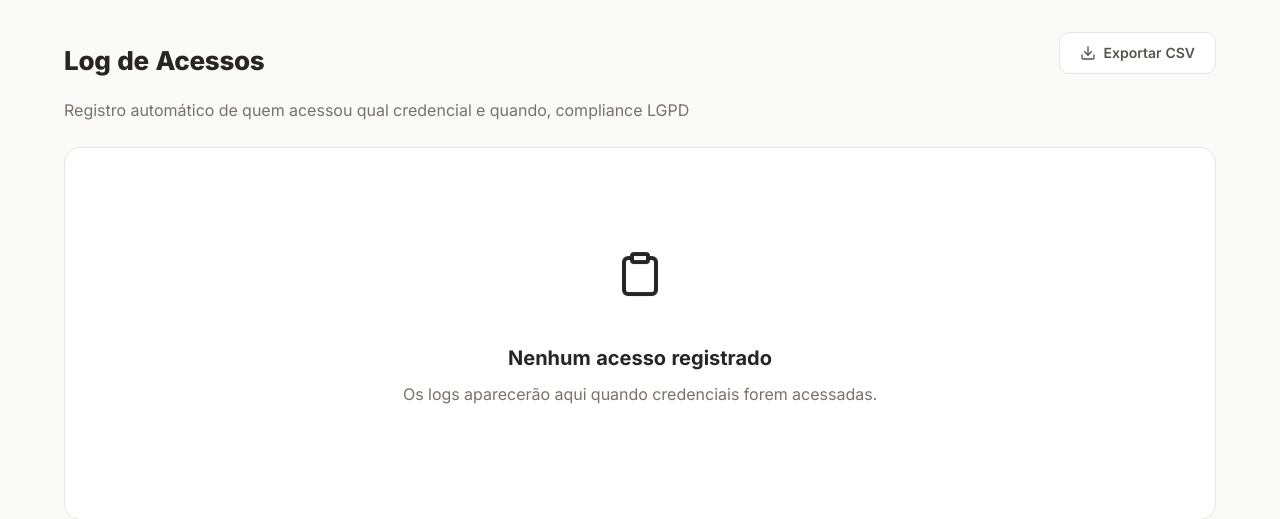
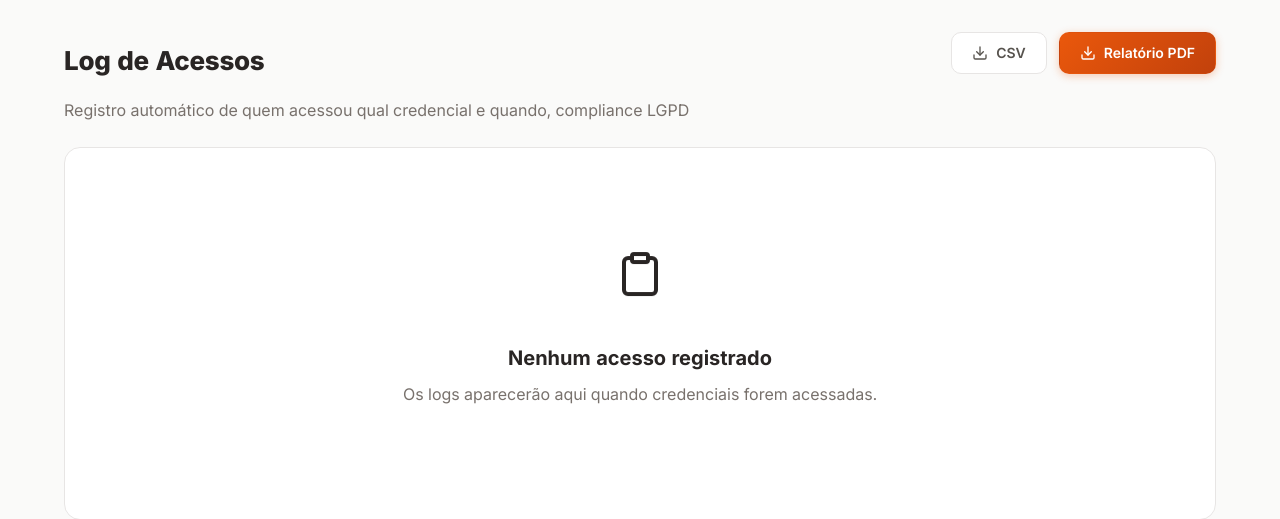
Before and after one commit to joaovictorgcu/projeto_5, a Flask app: template templates/logs.html in a window 1280 px wide. Shown: the top 519 px of the page. Run offline with Flask 3, Linux system fonts and the light colour scheme; the template is opened without the code that fills it, so the values that code supplies are empty; some libraries are stand-ins or nearby versions.

Commit message:
adiciona botão de relatório PDF na página de logs
botão ao lado do CSV para gerar PDF LGPD profissional

```diff
--- a/templates/logs.html
+++ b/templates/logs.html
@@ -6,7 +6,10 @@
     <h1>Log de Acessos</h1>
     <div class="export-actions">
         <a href="{{ url_for('main.logs_export') }}" class="btn btn-outline" title="Exportar para CSV">
-            <svg class="icon icon-sm"><use href="#icon-download"/></svg> Exportar CSV
+            <svg class="icon icon-sm"><use href="#icon-download"/></svg> CSV
+        </a>
+        <a href="{{ url_for('main.logs_export_pdf') }}" class="btn btn-primary" title="Gerar relatório PDF LGPD">
+            <svg class="icon icon-sm"><use href="#icon-download"/></svg> Relatório PDF
         </a>
     </div>
 </div>
```
